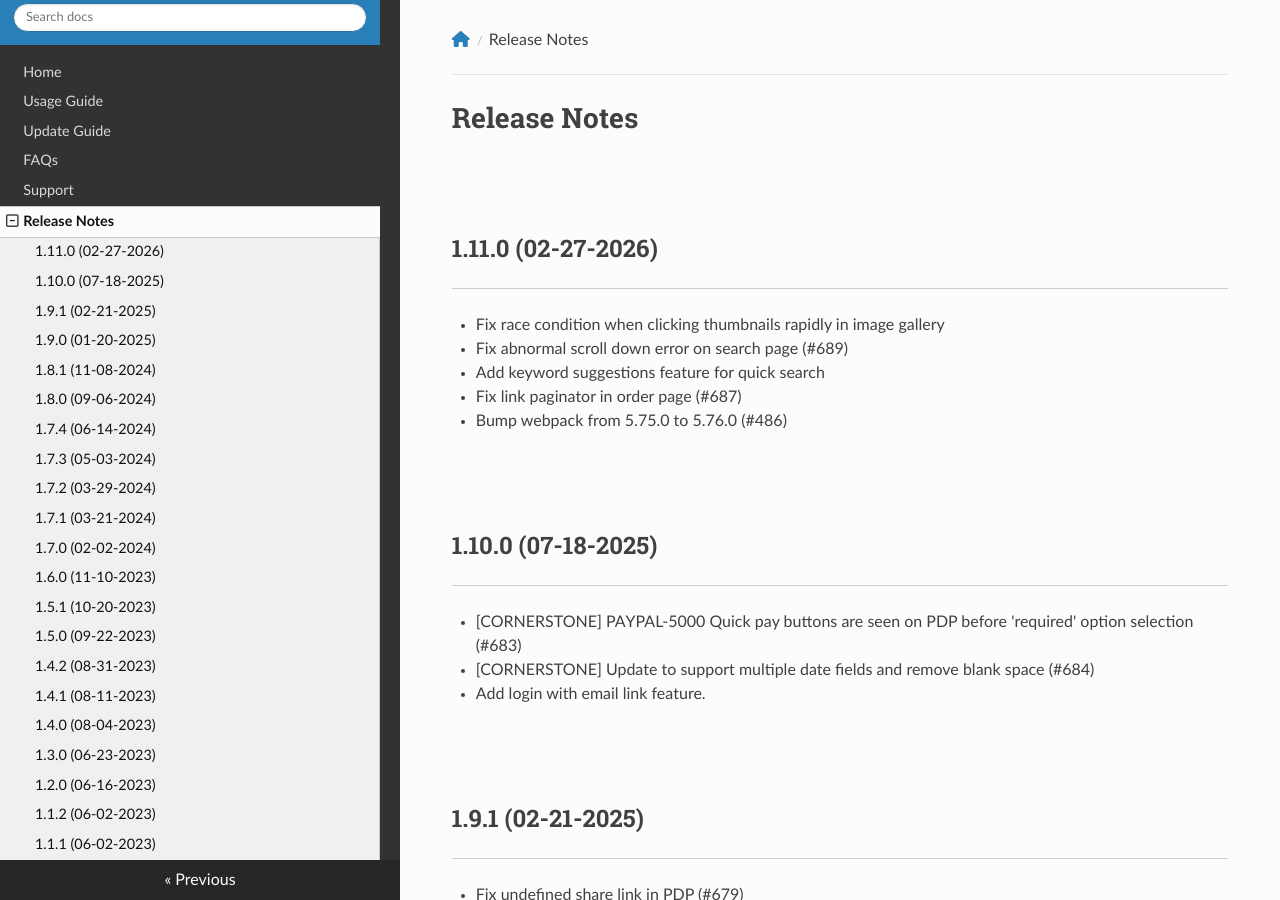
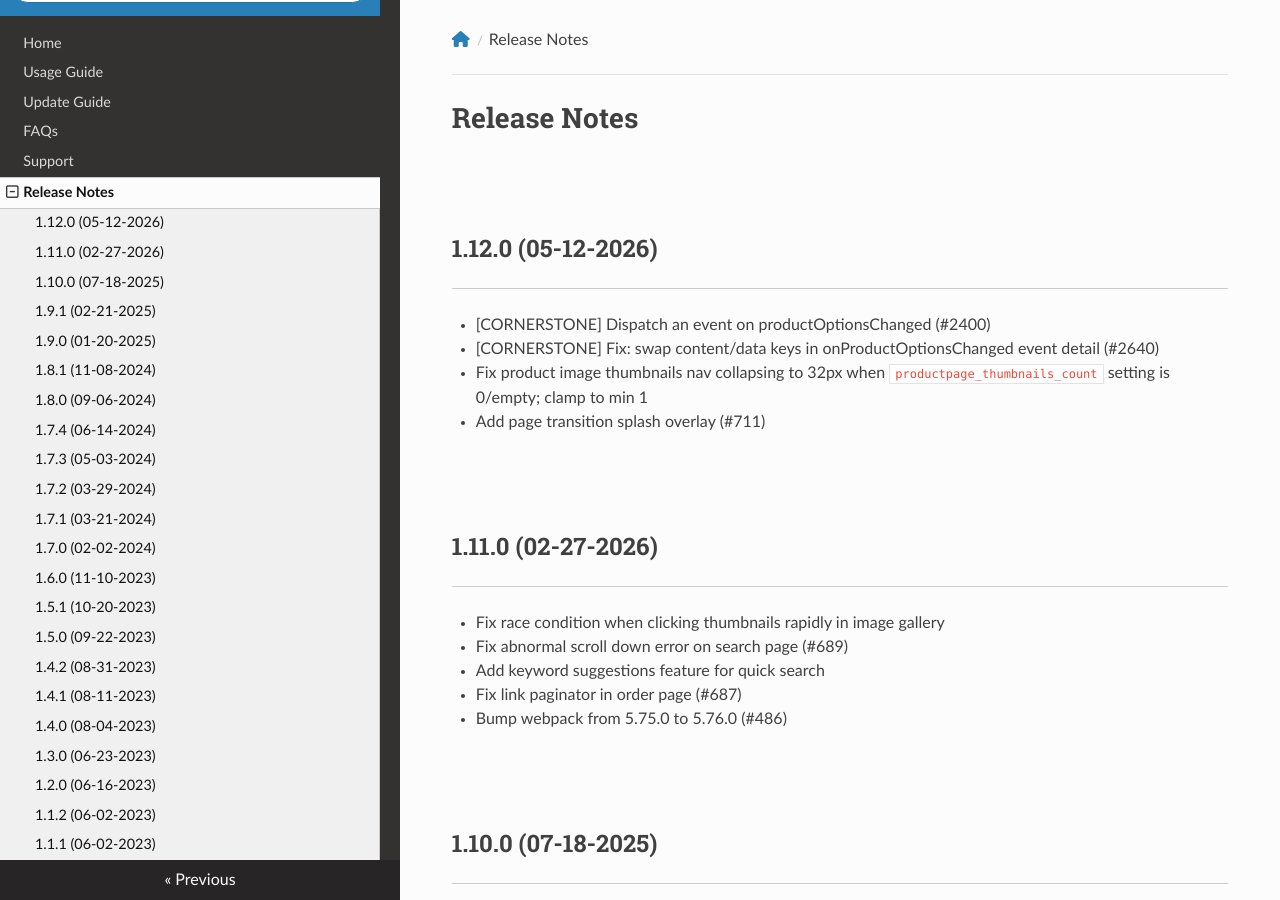
Before and after one commit to allcommerce/bc-mooncat-docs, an MkDocs documentation site: the page built from docs/changelog.md, in a window 1280 px wide and 900 px high. Built offline with MkDocs 1.6.1, drawn with Linux system fonts in a browser that asks for light colours; nearby versions of some CDN libraries; comment, search, counter and statistics services are not loaded.

Commit message:
Release 1.12.0 - Introduce product options change event dispatch, fix thumbnail navigation issue, and add page transition splash overlay.

```diff
--- a/docs/changelog.md
+++ b/docs/changelog.md
@@ -1,4 +1,10 @@
 # Release Notes
+
+## 1.12.0 (05-12-2026)
+- [CORNERSTONE] Dispatch an event on productOptionsChanged (#2400)
+- [CORNERSTONE] Fix: swap content/data keys in onProductOptionsChanged event detail (#2640)
+- Fix product image thumbnails nav collapsing to 32px when `productpage_thumbnails_count` setting is 0/empty; clamp to min 1
+- Add page transition splash overlay (#711)
 
 ## 1.11.0 (02-27-2026)
 - Fix race condition when clicking thumbnails rapidly in image gallery
```
